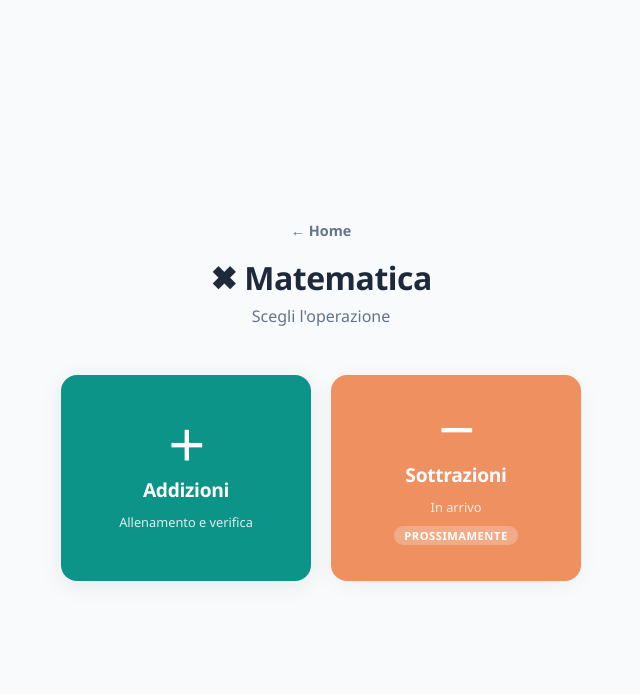
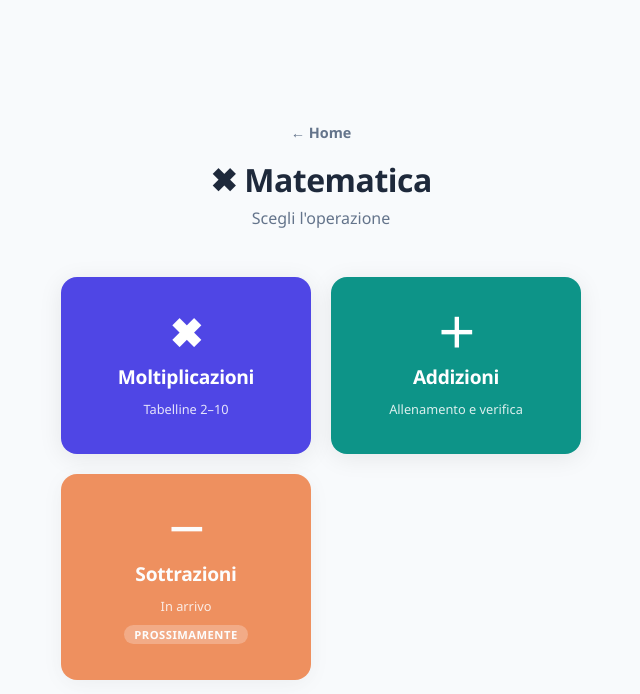
Before and after one commit to mchiapello/tabelline, a Flask app: page /matematica in a window 1280 px wide. Shown: the top 694 px of the page, without its empty margins (319-959 px from the left). Run offline with Flask 3, Linux system fonts and the light colour scheme.

Commit message:
fix: aggiunge card Moltiplicazioni nella sub-landing matematica

```diff
--- a/templates/matematica_landing.html
+++ b/templates/matematica_landing.html
@@ -75,6 +75,9 @@
       box-shadow: 0 8px 32px rgba(0,0,0,0.15);
     }
 
+    .operazione-card.moltiplicazioni   { background: var(--primary); }
+    .operazione-card.moltiplicazioni:hover { background: #4338ca; }
+
     .operazione-card.addizioni   { background: var(--add); }
     .operazione-card.addizioni:hover { background: #0f766e; }
 
@@ -109,6 +112,12 @@
 
     <div class="operazioni-grid">
 
+      <a href="/matematica/moltiplicazioni" class="operazione-card moltiplicazioni">
+        <div class="op-icon">✖</div>
+        <div class="op-nome">Moltiplicazioni</div>
+        <div class="op-desc">Tabelline 2–10</div>
+      </a>
+
       <a href="/matematica/addizioni" class="operazione-card addizioni">
         <div class="op-icon">＋</div>
         <div class="op-nome">Addizioni</div>
```
